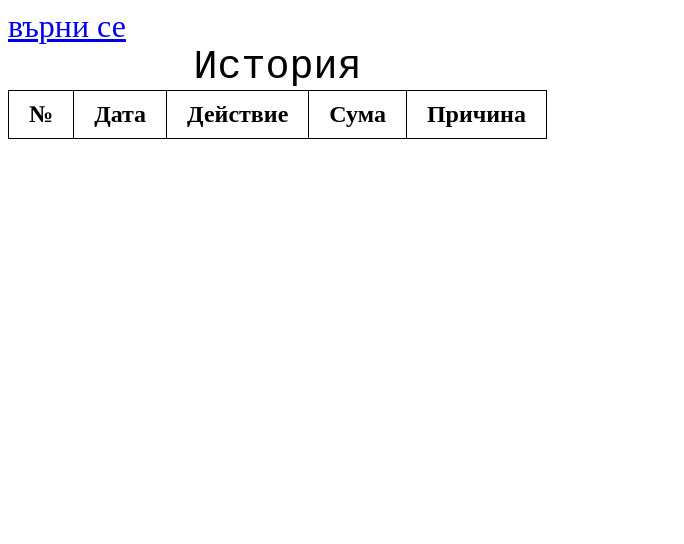
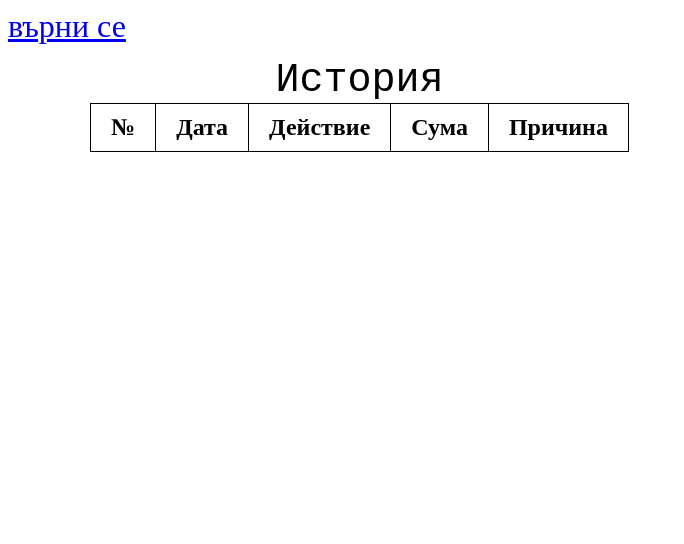
Before and after one commit to xfgt/money-monitor, a PHP site: page /history.html in a window 1280 px wide. Shown: the top 544 px of the page, without its empty margins (0-684 px from the left). Run offline with PHP 8.4, Linux system fonts and the light colour scheme; lists and menus that the app fills with data are empty.

Commit message:
history style quick fix

```diff
--- a/public/css/history.css
+++ b/public/css/history.css
@@ -1,7 +1,9 @@
 
 #historyBox{
     width: 1100px;
-    height: 500px;
+    height: auto;
+    display: flex;
+    margin: 1% auto 1% auto;
 }
 .xd{
     font-size: 40px;
```
